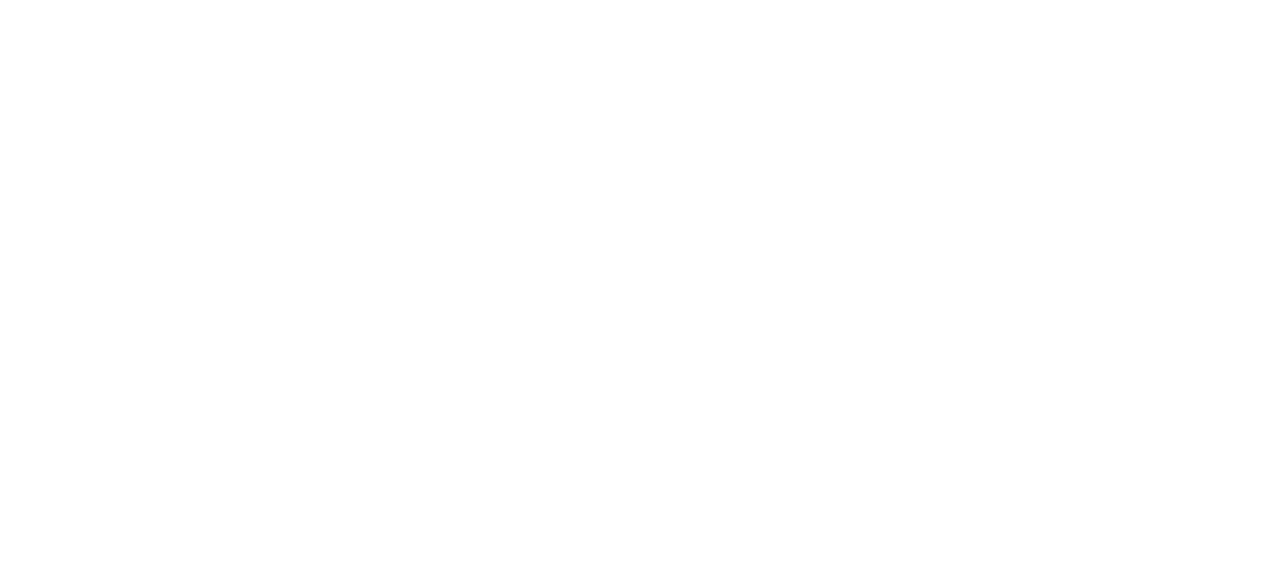
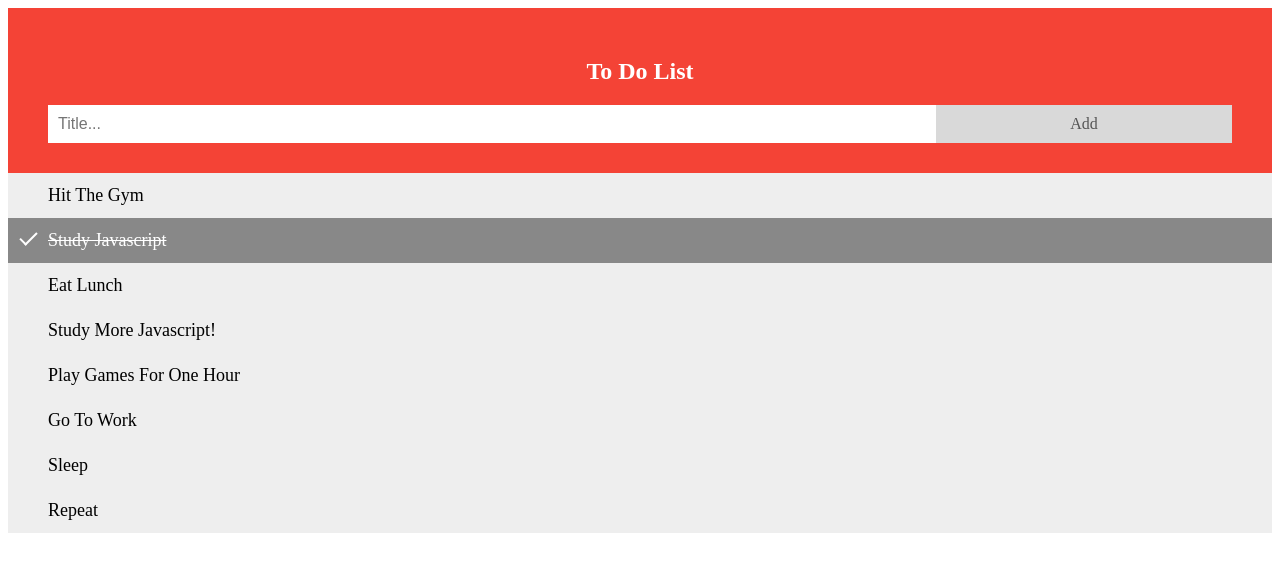
Before and after one commit to Aansteydev/practice-project, a plain HTML site: page index.html in a window 1280 px wide. Drawn offline with Linux system fonts and the light colour scheme.

Commit message:
add complete html/css working js

```diff
--- a/css/style.css
+++ b/css/style.css
@@ -0,0 +1,103 @@
+* {
+    box-sizing:border-box;
+}
+
+ul{
+    margin:0;
+    padding:0;
+}
+
+ul li{
+    cursor: pointer;
+    position:relative;
+    padding: 12px 8px 12px 40px;
+    background:#eee;
+    font-size:18px;
+    transition: 0.2s;
+}
+
+-webkit-user-select: none;
+-moz-user-select: none;
+-ms-user-select: none;
+user-select: none;
+
+ul li:nth-child(odd){
+    background: #f9f9f9;
+}
+/* When clicked on, add a background color and strike out text */
+ul li.checked {
+    background: #888;
+    color: #fff;
+    text-decoration: line-through;
+}
+
+/* Add a "checked" mark when clicked on */
+ul li.checked::before {
+    content: '';
+    position: absolute;
+    border-color: #fff;
+    border-style: solid;
+    border-width: 0 2px 2px 0;
+    top: 10px;
+    left: 16px;
+    transform: rotate(45deg);
+    height: 15px;
+    width: 7px;
+}
+
+/* Style the close button */
+.close {
+    position: absolute;
+    right: 0;
+    top: 0;
+    padding: 12px 16px 12px 16px;
+}
+
+.close:hover {
+    background-color: #f44336;
+    color: white;
+}
+
+/* Style the header */
+.header {
+    background-color: #f44336;
+    padding: 30px 40px;
+    color: white;
+    text-align: center;
+}
+
+/* Clear floats after the header */
+.header:after {
+    content: "";
+    display: table;
+    clear: both;
+}
+
+/* Style the input */
+input {
+    margin: 0;
+    border: none;
+    border-radius: 0;
+    width: 75%;
+    padding: 10px;
+    float: left;
+    font-size: 16px;
+}
+
+/* Style the "Add" button */
+.addBtn {
+    padding: 10px;
+    width: 25%;
+    background: #d9d9d9;
+    color: #555;
+    float: left;
+    text-align: center;
+    font-size: 16px;
+    cursor: pointer;
+    transition: 0.3s;
+    border-radius: 0;
+}
+
+.addBtn:hover {
+    background-color: #bbb;
+}
--- a/index.html
+++ b/index.html
@@ -5,8 +5,27 @@
     <meta http-equiv="X-UA-Compatible" content="IE=edge">
     <meta name="viewport" content="width=device-width, initial-scale=1.0">
     <title>Practice</title>
+    <link rel = "stylesheet" href="css/style.css">
+
 </head>
 <body>
+   <div id="myDiv" class="header">
+    <h2>To Do List</h2>
+    <input type="text" id="myInput" placeholder="Title...">
+    <span onclick="newElement()" class="addBtn">Add</span>
+   </div>
+
+   <ul id="myUL">
+        <li>Hit The Gym</li>
+        <li class="checked" >Study Javascript</li>
+        <li>Eat Lunch</li>
+        <li>Study More Javascript!</li>
+        <li>Play Games For One Hour</li>
+        <li>Go To Work</li>
+        <li>Sleep</li>
+        <li>Repeat</li>
+   </ul>
+
 
 </body>
 </html>
```
Also changed, not shown: assets/script.js (+29 -0 lines).
